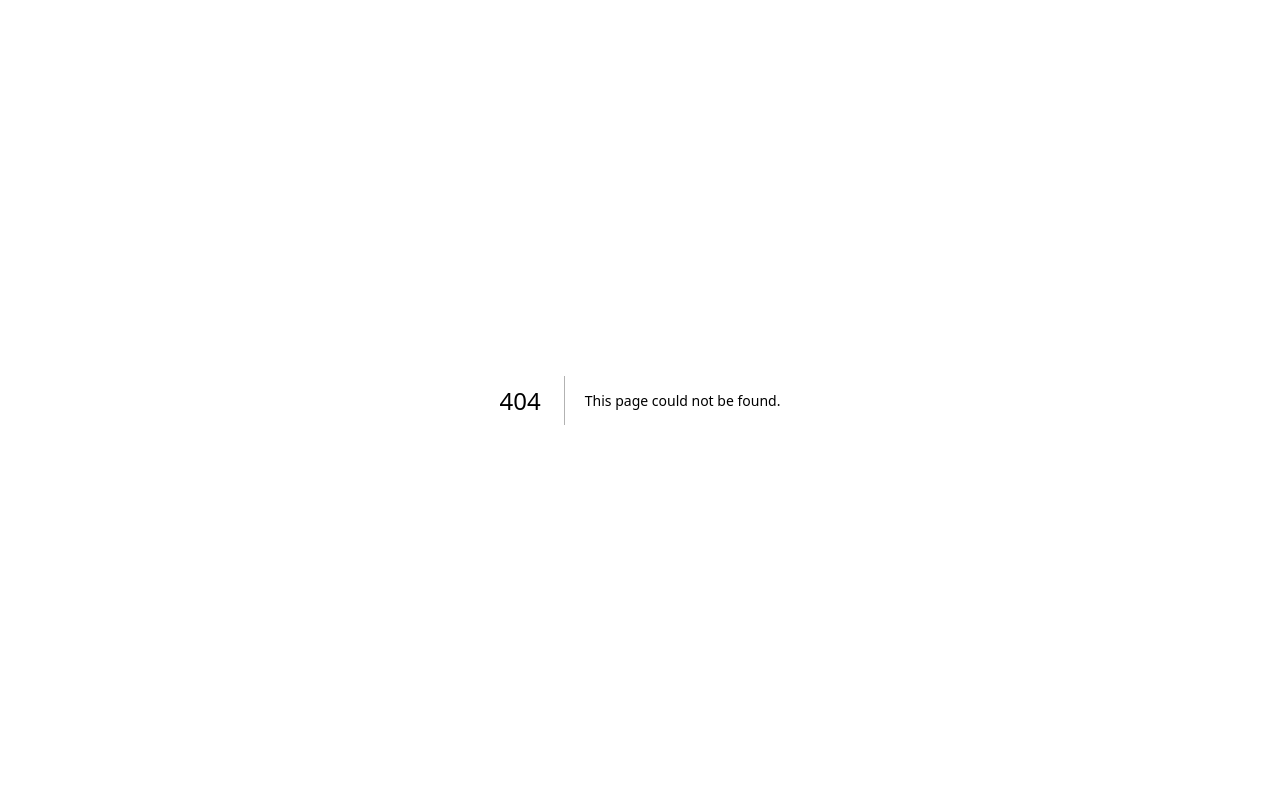
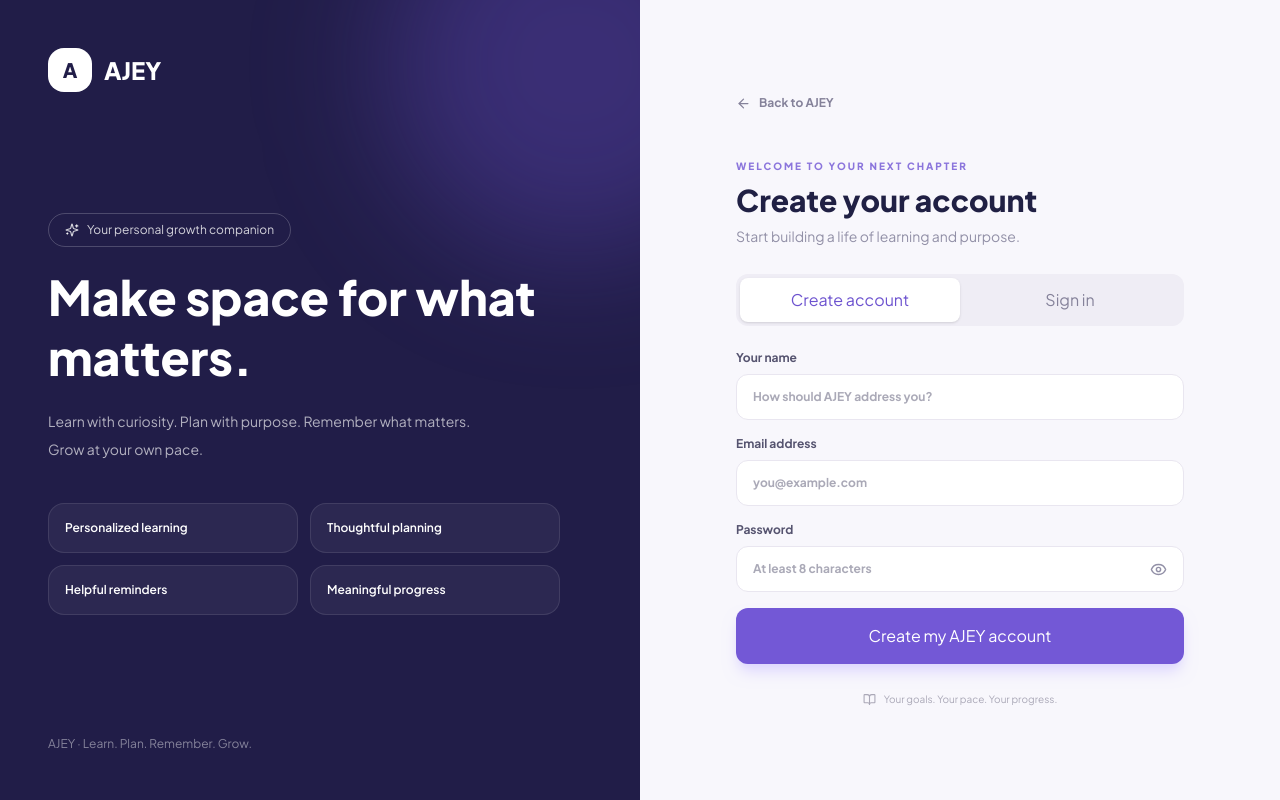
Before and after one commit to johnnychess43/AJEY, a Next.js app: page /auth in a window 1280 px wide. Before the commit this address had no page. Built offline with nearby package versions, Linux system fonts and the light colour scheme.

Commit message:
feat: add secure AJEY authentication foundation

```diff
--- /dev/null
+++ b/src/app/auth/page.tsx
@@ -0,0 +1,74 @@
+"use client";
+import { FormEvent, useState } from "react";
+import { useRouter } from "next/navigation";
+import { ArrowLeft, BookOpen, Eye, EyeOff, Sparkles } from "lucide-react";
+import Link from "next/link";
+import { createClient } from "@/lib/supabase";
+
+export default function AuthPage() {
+  const router = useRouter();
+  const [mode,setMode] = useState<"login"|"signup">("signup");
+  const [name,setName] = useState("");
+  const [email,setEmail] = useState("");
+  const [password,setPassword] = useState("");
+  const [showPassword,setShowPassword] = useState(false);
+  const [busy,setBusy] = useState(false);
+  const [notice,setNotice] = useState("");
+  const [error,setError] = useState("");
+
+  async function submit(e:FormEvent<HTMLFormElement>) {
+    e.preventDefault(); setBusy(true); setError(""); setNotice("");
+    const supabase = createClient();
+    if (!supabase) { setError("AJEY authentication is not connected yet. The Supabase project and environment keys must be configured first."); setBusy(false); return; }
+    try {
+      if (mode === "signup") {
+        const {data,error:authError} = await supabase.auth.signUp({
+          email,password,options:{data:{display_name:name.trim() || "AJEY learner"}}
+        });
+        if (authError) throw authError;
+        if (data.user && data.session) {
+          await supabase.from("profiles").upsert({id:data.user.id,display_name:name.trim() || "AJEY learner"});
+          router.push("/"); router.refresh();
+        } else {
+          setNotice("Account created. Check your email to confirm your address, then sign in.");
+          setMode("login");
+        }
+      } else {
+        const {data,error:authError} = await supabase.auth.signInWithPassword({email,password});
+        if (authError) throw authError;
+        if (data.user) {
+          await supabase.from("profiles").upsert({id:data.user.id,display_name:data.user.user_metadata.display_name || "AJEY learner"});
+        }
+        router.push("/"); router.refresh();
+      }
+    } catch (err) {
+      setError(err instanceof Error ? err.message : "Unable to authenticate. Please try again.");
+    } finally { setBusy(false); }
+  }
+
+  return <main className="min-h-screen bg-[#f8f7fc] lg:grid lg:grid-cols-2">
+    <section className="relative hidden overflow-hidden bg-[#211d48] p-12 text-white lg:flex lg:flex-col lg:justify-between">
+      <div className="absolute -right-32 -top-32 h-96 w-96 rounded-full bg-[#7657dd]/30 blur-3xl"/>
+      <div className="relative flex items-center gap-3"><div className="grid h-11 w-11 place-items-center rounded-2xl bg-white text-xl font-black text-[#211d48]">A</div><span className="text-2xl font-black">AJEY</span></div>
+      <div className="relative max-w-lg"><div className="mb-5 inline-flex items-center gap-2 rounded-full border border-white/20 px-4 py-2 text-xs text-white/80"><Sparkles size={14}/> Your personal growth companion</div><h1 className="text-5xl font-black leading-tight">Make space for what matters.</h1><p className="mt-5 max-w-md text-sm leading-7 text-white/65">Learn with curiosity. Plan with purpose. Remember what matters. Grow at your own pace.</p><div className="mt-10 grid grid-cols-2 gap-3">{["Personalized learning","Thoughtful planning","Helpful reminders","Meaningful progress"].map(x=><div key={x} className="rounded-2xl border border-white/10 bg-white/5 p-4 text-xs font-semibold">{x}</div>)}</div></div>
+      <div className="relative text-xs text-white/45">AJEY · Learn. Plan. Remember. Grow.</div>
+    </section>
+    <section className="flex min-h-screen items-center justify-center px-5 py-12">
+      <div className="w-full max-w-md">
+        <Link href="/" className="mb-12 inline-flex items-center gap-2 text-xs font-bold text-[#85829a]"><ArrowLeft size={15}/> Back to AJEY</Link>
+        <div className="mb-8 lg:hidden"><div className="mb-3 grid h-12 w-12 place-items-center rounded-2xl bg-[#211d48] text-xl font-black text-white">A</div><div className="text-2xl font-black">AJEY</div></div>
+        <div className="mb-7"><div className="mb-2 text-[10px] font-extrabold tracking-[.2em] text-[#8b75dc]">WELCOME TO YOUR NEXT CHAPTER</div><h2 className="text-3xl font-black">{mode==="signup"?"Create your account":"Welcome back"}</h2><p className="mt-2 text-sm text-[#9290a7]">{mode==="signup"?"Start building a life of learning and purpose.":"Sign in to continue learning and growing."}</p></div>
+        <div className="mb-6 grid grid-cols-2 rounded-xl bg-[#efedf5] p-1"><button onClick={()=>setMode("signup")} className={`rounded-lg py-2.5 text-xs font-bold ${mode==="signup"?"bg-white text-[#6d53cf] shadow-sm":"text-[#85829a]"}`}>Create account</button><button onClick={()=>setMode("login")} className={`rounded-lg py-2.5 text-xs font-bold ${mode==="login"?"bg-white text-[#6d53cf] shadow-sm":"text-[#85829a]"}`}>Sign in</button></div>
+        <form onSubmit={submit} className="space-y-4">
+          {mode==="signup"&&<label className="block text-xs font-bold text-[#55536f]">Your name<input required value={name} onChange={e=>setName(e.target.value)} placeholder="How should AJEY address you?" className="mt-2 w-full rounded-xl border border-[#e9e6f0] bg-white px-4 py-3.5 text-sm outline-none focus:border-[#9c8be4]"/></label>}
+          <label className="block text-xs font-bold text-[#55536f]">Email address<input required type="email" autoComplete="email" value={email} onChange={e=>setEmail(e.target.value)} placeholder="you@example.com" className="mt-2 w-full rounded-xl border border-[#e9e6f0] bg-white px-4 py-3.5 text-sm outline-none focus:border-[#9c8be4]"/></label>
+          <label className="block text-xs font-bold text-[#55536f]">Password<div className="mt-2 flex rounded-xl border border-[#e9e6f0] bg-white focus-within:border-[#9c8be4]"><input required minLength={8} type={showPassword?"text":"password"} autoComplete={mode==="signup"?"new-password":"current-password"} value={password} onChange={e=>setPassword(e.target.value)} placeholder="At least 8 characters" className="min-w-0 flex-1 rounded-xl px-4 py-3.5 text-sm outline-none"/><button type="button" onClick={()=>setShowPassword(!showPassword)} className="px-4 text-[#9290a7]">{showPassword?<EyeOff size={17}/>:<Eye size={17}/>}</button></div></label>
+          {error&&<p role="alert" className="rounded-xl bg-red-50 p-3 text-xs text-red-700">{error}</p>}
+          {notice&&<p role="status" className="rounded-xl bg-green-50 p-3 text-xs text-green-700">{notice}</p>}
+          <button disabled={busy} className="w-full rounded-xl bg-[#7358d6] py-4 text-sm font-extrabold text-white shadow-lg shadow-violet-200 disabled:opacity-60">{busy?"Please wait…":mode==="signup"?"Create my AJEY account":"Sign in to AJEY"}</button>
+        </form>
+        <div className="mt-7 flex items-center justify-center gap-2 text-[10px] text-[#aaa8b7]"><BookOpen size={13}/> Your goals. Your pace. Your progress.</div>
+      </div>
+    </section>
+  </main>;
+}
```
